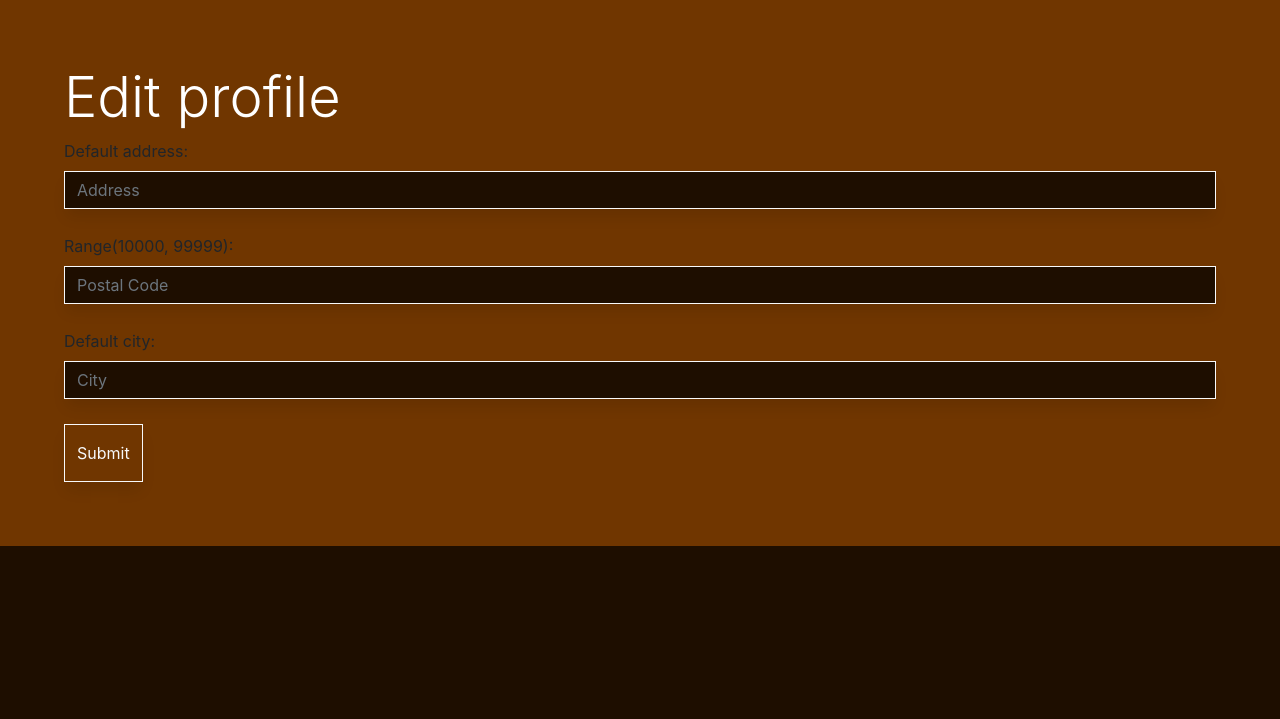
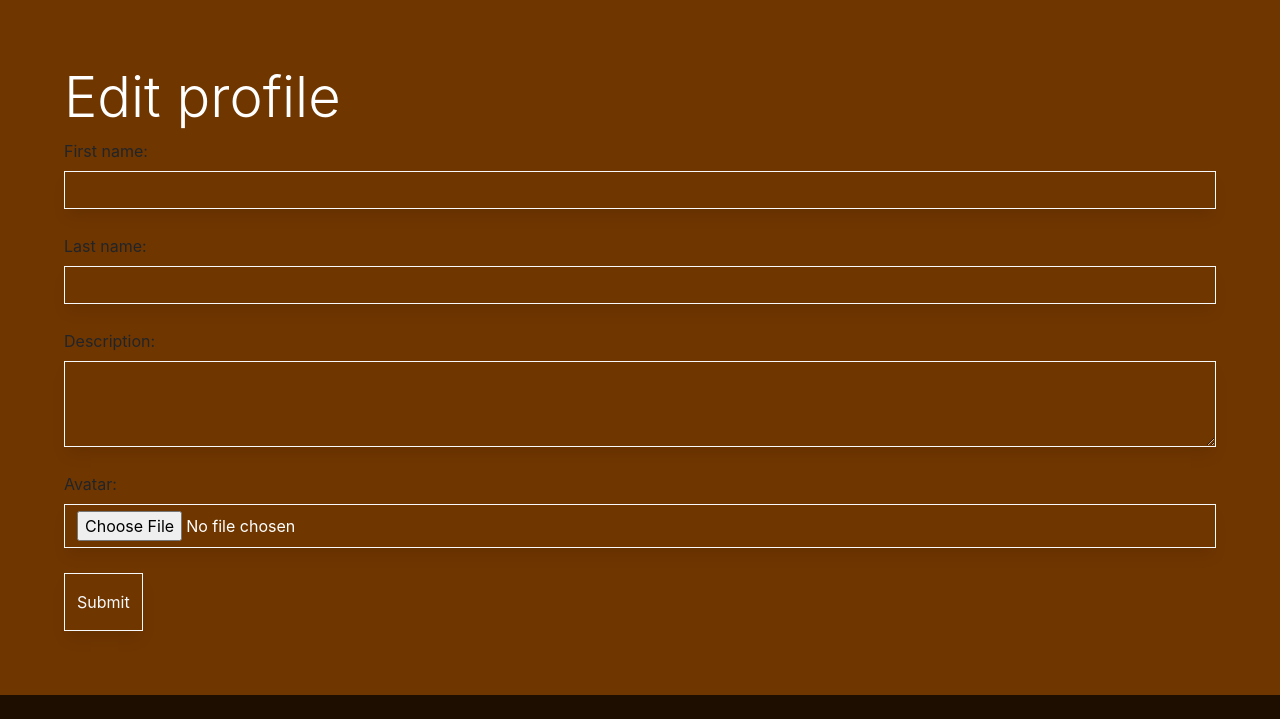
Before and after one commit to KevJohBer/The-Coffee-Spot, a Django app: page /profile/edit/ in a window 1280 px wide. Shown: the part 81-800 px from the top of the page. Run offline with Django 4.2, Linux system fonts and the light colour scheme; a user stored in the database is signed in; data comes from the database, SQL or seed files in the repository; some libraries are stand-ins or nearby versions.

Commit message:
fix edit profile functionality  and add settings page

```diff
--- a/profiles/forms.py
+++ b/profiles/forms.py
@@ -1,11 +1,11 @@
-from .models import Profile
+from .models import Profile, UserDefaultInfo
 from django.forms import ModelForm, TextInput, ImageField
 from django import forms
 
 
-class profileForm(forms.ModelForm):
+class InfoForm(forms.ModelForm):
     class Meta:
-        model = Profile
+        model = UserDefaultInfo
         fields = ['default_address', 'default_postal_code', 'default_city']
         widgets = {
             'default_address': forms.TextInput(attrs={
@@ -24,3 +24,28 @@ class profileForm(forms.ModelForm):
                 'placeholder': 'City',
             }),
         }
+
+
+class profileForm(forms.ModelForm):
+    class Meta:
+        model = Profile
+        fields = ['first_name', 'last_name', 'description', 'avatar']
+        widgets = {
+            'first_name': forms.TextInput(attrs={
+                'class': "form-control rounded-0 border-light text-white",
+                'style': 'background-color: #703600',
+            }),
+            'last_name': forms.TextInput(attrs={
+                'class': "form-control rounded-0 border-light text-white",
+                'style': 'background-color: #703600',
+            }),
+            'description': forms.Textarea(attrs={
+                'class': "form-control rounded-0 border-light text-white",
+                'style': 'background-color: #703600',
+                'rows': 3,
+            }),
+            'avatar': forms.FileInput(attrs={
+                'class': "form-control rounded-0 border-light text-white",
+                'style': 'background-color: #703600',
+            }),
+        }
--- a/profiles/models.py
+++ b/profiles/models.py
@@ -4,15 +4,22 @@ from django.contrib.auth.models import User
 # Create your models here.
 
 
-class Profile(models.Model):
-    user = models.OneToOneField(User, on_delete=models.CASCADE, related_name='profile')
+class UserDefaultInfo(models.Model):
+    user = models.ForeignKey(User, on_delete=models.CASCADE, related_name='user_info')
     default_address = models.CharField(max_length=40, null=True, blank=True)
     default_postal_code = models.IntegerField(range(10000, 99999), null=True)
     default_city = models.CharField(max_length=40, null=True, blank=True)
-    avatar = models.ImageField(upload_to=None, default='no image found')
 
     def __str__(self):
         return self.user.username
 
+
+class Profile(models.Model):
+    user = models.OneToOneField(User, on_delete=models.CASCADE, null=True, related_name='profile')
+    first_name = models.CharField(max_length=40, null=True, blank=True)
+    last_name = models.CharField(max_length=40, null=True, blank=True)
+    description = models.CharField(max_length=300, null=True, blank=True)
+    avatar = models.ImageField(null=True, blank=True, upload_to="static/images")
+
     def has_active_orders(self):
         return self.user.orders.filter(active=True)
--- a/profiles/templates/profiles/edit_profile.html
+++ b/profiles/templates/profiles/edit_profile.html
@@ -6,7 +6,10 @@
 <div class="row w-100 no-gutters" style="background-color: #703600;">
     <div class="container">
         <h1 class="display-4 logo-font text-white">Edit profile</h1>
-        <form action="{% url 'edit_profile' %}" method="POST">
+        {% if errormsg %}
+            {{ errormsg }}
+        {% endif %}
+        <form action="{% url 'edit_profile' %}" enctype="multipart/form-data" method="POST">
             {% csrf_token %}
             {{ form }}
             <input class="btn btn-outline-light rounded-0 py-3" type="submit">
--- a/profiles/urls.py
+++ b/profiles/urls.py
@@ -12,4 +12,6 @@ urlpatterns = [
     # subscriptions
     path('subscriptions/', views.view_subscriptions, name='view_subscriptions'),
     path('cancel_subscription/<item_id>', views.cancel_subscription, name='cancel_subscription'),
+    # settings
+    path('settings/', views.settings, name='settings')
 ]
--- a/profiles/views.py
+++ b/profiles/views.py
@@ -3,7 +3,7 @@ from order.models import Order, OrderLineItem
 from subscription.models import Subscription
 from datetime import timedelta
 from django.conf import settings
-from .forms import profileForm
+from .forms import profileForm, InfoForm
 import stripe
 
 # Profile page
@@ -16,17 +16,17 @@ def profile_page(request):
 
 def edit_profile(request):
     """ Allows user to edit their profile """
-    form = profileForm()
+    form = profileForm(instance=request.user.profile)
 
     if request.method == 'POST':
-        form = profileForm(request.POST)
+        form = profileForm(request.POST, instance=request.user.profile)
         if form.is_valid():
             form.save()
             return redirect('profile_page')
         else:
             form = profileForm()
-            print('uh oh something happened')
-            return render(request, 'profiles/edit_profile', {'form': form})
+            errormsg = 'Whoa! Something went wrong, data did not validate, check your information and try again'
+            return render(request, 'profiles/edit_profile.html', {'form': form, 'errormsg': errormsg})
     return render(request, 'profiles/edit_profile.html', {'form': form})
 
 
@@ -67,3 +67,8 @@ def cancel_subscription(request, item_id):
     subscription_object.delete()
     subscription.cancel()
     return redirect('view_subscriptions')
+
+
+def settings(request):
+    """ A view to let users change settings on their experience """
+    return render(request, "profiles/profile_page.html")
```
Also changed, not shown: profiles/admin.py (+7 -2 lines), profiles/templates/profiles/profile_page.html (+17 -4 lines), media/static/images/coffee-cup-tea-white-silhouette-icon-transparent-png-11641483246swkqcncnip.png (added), media/static/images/coffee-cup.png (added), profiles/migrations/0007_rename_default_address_profile_first_name_and_more.py (added), profiles/migrations/0008_alter_profile_user.py (added), profiles/migrations/0009_alter_profile_avatar.py (added), profiles/migrations/0010_alter_profile_user_alter_userdefaultinfo_user.py (added), profiles/migrations/0011_alter_profile_user.py (added), profiles/migrations/0012_alter_profile_user.py (added), profiles/migrations/0013_profile_description.py (added).
